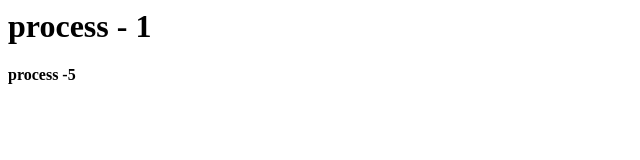
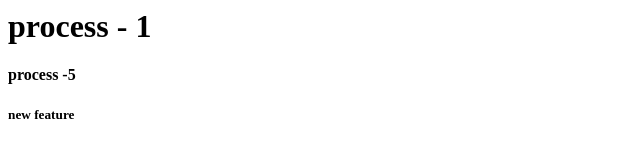
Before and after one commit to vsasidharan/project1, a plain HTML site: page index.html in a window 1280 px wide. Shown: the full height of the page, 0-640 px from the left. Drawn offline with Linux system fonts and the light colour scheme.

Commit message:
new feature added

```diff
--- a/index.html
+++ b/index.html
@@ -7,5 +7,6 @@
     <body>
         <h1>process - 1</h1>
         <h4>process -5</h4>
+        <h5>new feature</h5>
     </body>
 </html>
--- a/script.js
+++ b/script.js
@@ -1,4 +1,5 @@
 const Dummy = () =>{
     console.log('1.process');
-    console.log('2.process')
+    console.log('2.process');
+    console.log('new feature')
 }
```
